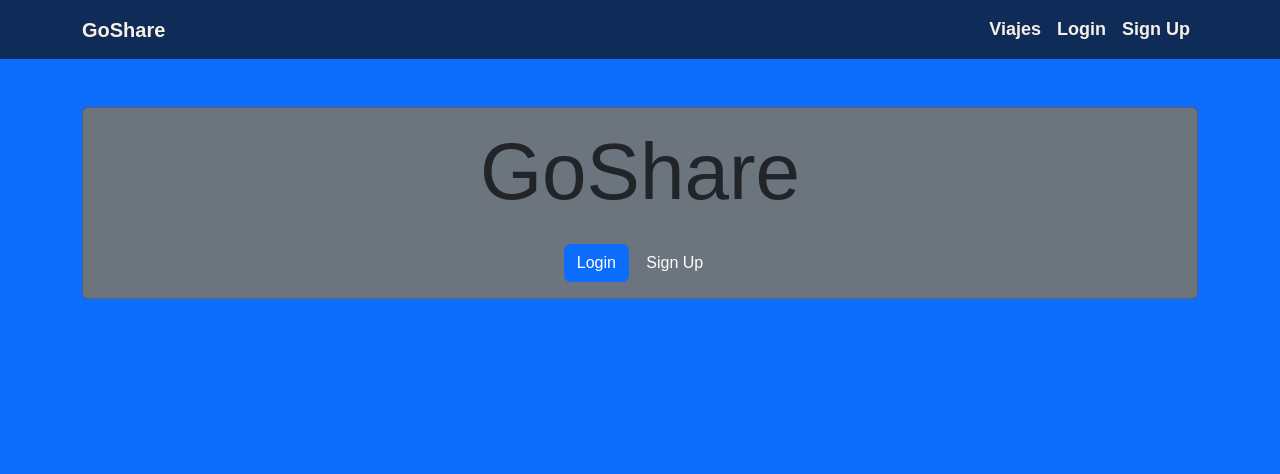
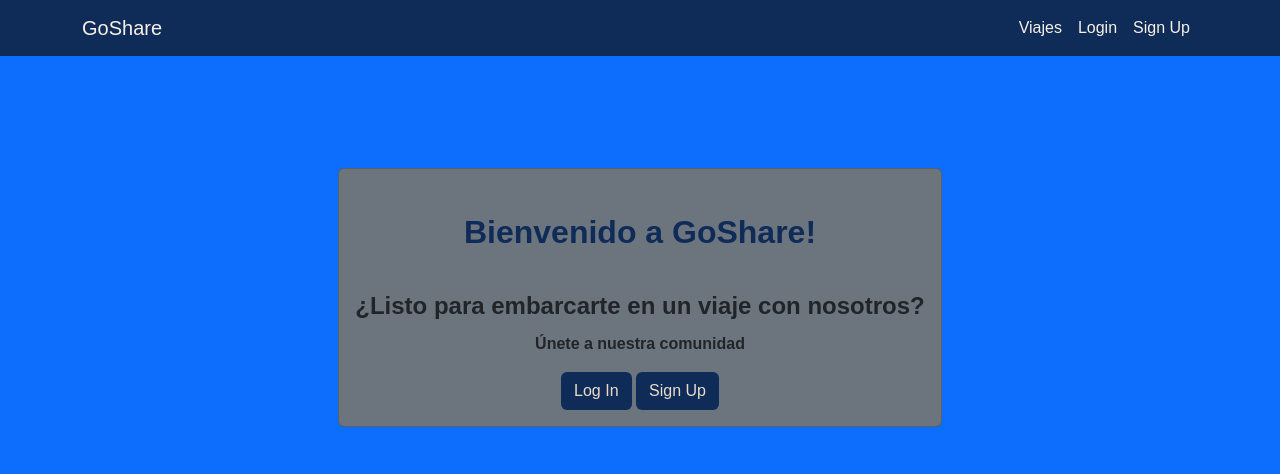
Before and after one commit to josedjaykv/GoShare_django, a Django app: page / in a window 1280 px wide. Shown: the top 474 px of the page. Run offline with Django 4.2, Linux system fonts and the light colour scheme; style sheets or scripts are compiled from the project's sources.

Commit message:
estoy en login

```diff
--- a/app/static/css/base.css
+++ b/app/static/css/base.css
@@ -34,8 +34,6 @@ body{
 
 .bg-quaternary{
     background-color: rgb(15, 44, 89)!important;
-    font-size: large;
-    font-weight: 600;
 }
 
 .color-primary{
--- /dev/null
+++ b/app/static/css/home.css
@@ -0,0 +1,33 @@
+.container-text-home{
+    display:flex;
+    flex-direction:column;
+    justify-content: center;
+    align-items: center;
+    font-size: 1rem;
+    font-weight: 700;
+
+
+}
+
+.container-home{
+    display:flex;
+    flex-direction:column;
+    justify-content: center;
+    align-items: center;
+    font-size: 1rem;
+    margin-bottom: 5%;
+    margin-top:5%;
+}
+
+.tittle-home{
+    font-size: 2rem;
+    font-weight: 700;
+    margin-bottom: 5%;
+    margin-top:5%;
+}
+.subtittle-home{
+    font-size: 1.5rem;
+    font-weight: 700;
+    margin-bottom: 2%;
+    margin-top:2%;
+}
--- /dev/null
+++ b/app/static/css/signin.css
@@ -0,0 +1,6 @@
+.tittle-login{
+    font-size: 2rem;
+    font-weight: 700;
+    margin-bottom: 5%;
+    margin-top:5%;
+}
--- a/app/templates/base.html
+++ b/app/templates/base.html
@@ -16,7 +16,7 @@
 </head>
 
 <body class="bg-primary">
-    <nav class="navbar navbar-expand-lg bg-quaternary color-primary ">
+    <nav class="navbar navbar-expand-lg bg-quaternary color-primary font-weight-bold">
         <div class="container">
             <a class="navbar-brand color-primary" href="/trips">GoShare</a>
             <button class="navbar-toggler" type="button" data-bs-toggle="collapse" data-bs-target="#navbarNav"
@@ -30,16 +30,16 @@
                     </li>
                     {% if user.is_authenticated %}
                     <li class="nav-item">
-                        <a href="/trips/mine/" class="nav-link color-primary">Mis viajes</a>
+                        <a href="/trips/mine/" class="nav-link color-primary">Mis Viajes</a>
                     </li>
                     <li class="nav-item">
-                        <a href="/trips/create" class="nav-link color-primary">Crear viaje</a>
+                        <a href="/trips/create" class="nav-link color-primary">Crear Viaje</a>
                     </li>
                     <li class="nav-item">
                         <a href="/profile" class="nav-link color-primary">Perfil</a>
                     </li>
                     <li class="nav-item">
-                        <a href="/logout" class="nav-link color-primary">Log out</a>
+                        <a href="/logout" class="nav-link color-primary">Logout</a>
                     </li>
                     {% else %}
                     <li class="nav-item">
--- a/app/templates/home.html
+++ b/app/templates/home.html
@@ -1,40 +1,48 @@
 {% extends 'base.html' %}
+{% load static %}
 
 {% block content %}
-<main class="container py-5">
-    <section class="card card-body bg-secondary">
-        <h1 class="display-1 text-center ">GoShare</h1>
-        <p></p>
+<main class="container py-5 container-home">
+    <section class="card w-40 bg-secondary ">
+        <div class="card-body">
+
+            <div class="container-text-home text-center ">
+                <h1 class="color-quaternary tittle-home">Bienvenido a GoShare!</h1>
+                <h5 class="subtittle-home">¿Listo para embarcarte en un viaje con nosotros?</h5>
+                <p>Únete a nuestra comunidad</p>
+            </div>
 
         <div class="text-center">
             {% if user.is_authenticated %}
                 <a class="btn btn-primary" href="/trips/">
-                    Viajes disponibles
+                    Viajes Disponibles
                 </a>
                 <a class="btn btn-primary" href="/trips/mine/">
-                    Mis viajes
+                    Mis Viajes
                 </a>
                 <a class="btn btn-success" href="/trips/create/">
-                    Crear viaje
+                    Crear Viaje
                 </a>
                 <a class="btn btn-primary" href="/vehiculos/">
-                    Mis vehiculos
+                    Mis Vehiculos
                 </a>
                 <a class="btn btn-success" href="/vehiculos/create/">
-                    Añadir vehículo
-                </a>
+                    Añadir Vehiculo
+                               </a>
                 <a class="btn btn-danger" href="/logout/">
-                    Logout
+                    Log Out
                 </a>
             {% else %}
-                <a class="btn btn-primary" href="/signin/">
-                    Login
+                <a class="btn bg-quaternary color-secondary" href="/signin/">
+                    Log In
                 </a>
-                <a class="btn btn-secondary" href="/signup/">
+                <a class="btn bg-quaternary color-secondary" href="/signup/">
                     Sign Up
                 </a>
             {% endif %}
         </div>
+        </div>
     </section>
 </main>
+<link rel="stylesheet" href="{% static 'css/home.css' %}">
 {% endblock %}
--- a/app/templates/signin.html
+++ b/app/templates/signin.html
@@ -1,4 +1,5 @@
 {% extends 'base.html' %}
+{% load static %}
 
 {% block content %}
 
@@ -6,7 +7,7 @@
     <div class="row">
         <section class="col-md-4 offset-md-4 mt-5">
             <form method="POST" class="card card-body">
-                <h1 class="text-center">Signin</h1>
+                <h1 class="text-center color-quaternary tittle-login">Login</h1>
                 {{error}} {% csrf_token %}
 
                 <div class="mb-3">
@@ -26,4 +27,5 @@
         </section>
     </div>
 </main>
+<link rel="stylesheet" href="{% static 'css/home.css' %}">
 {% endblock %}
```
Also changed, not shown: app/static/css/signup.css (added).
